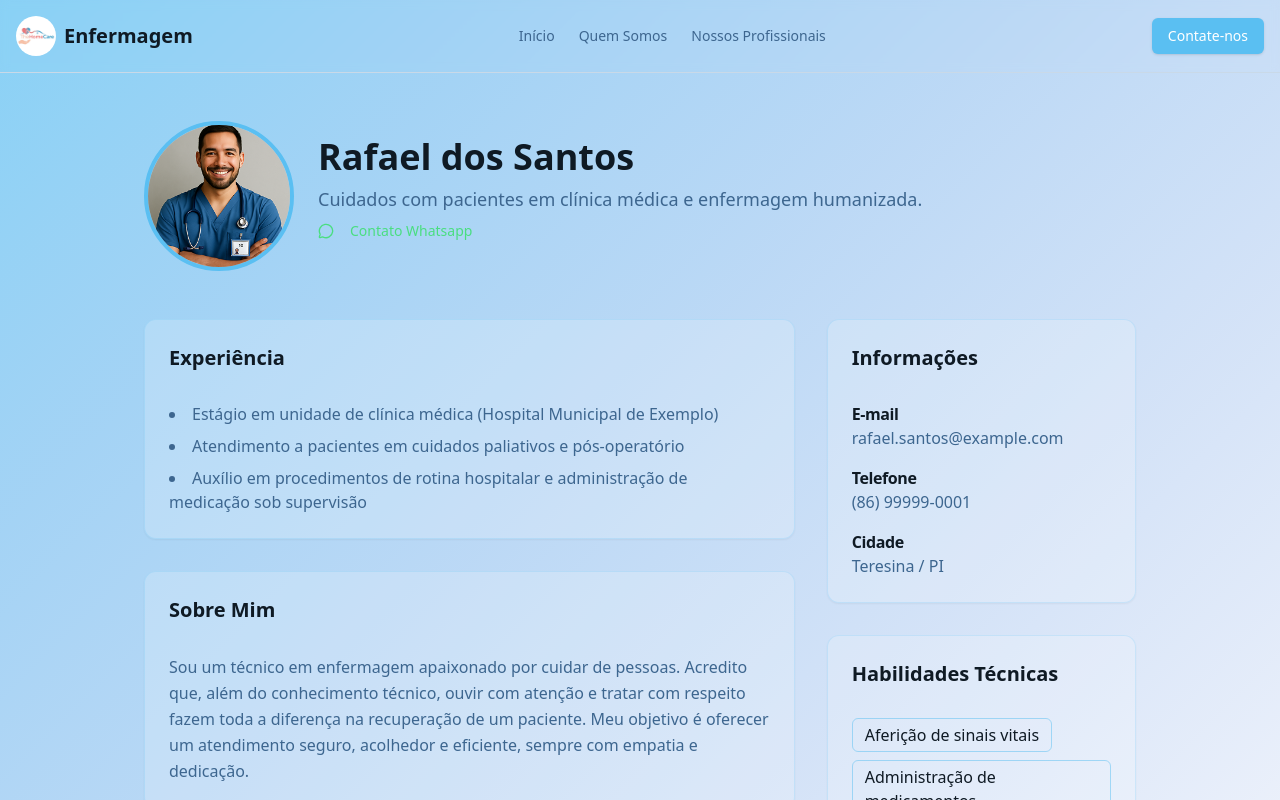
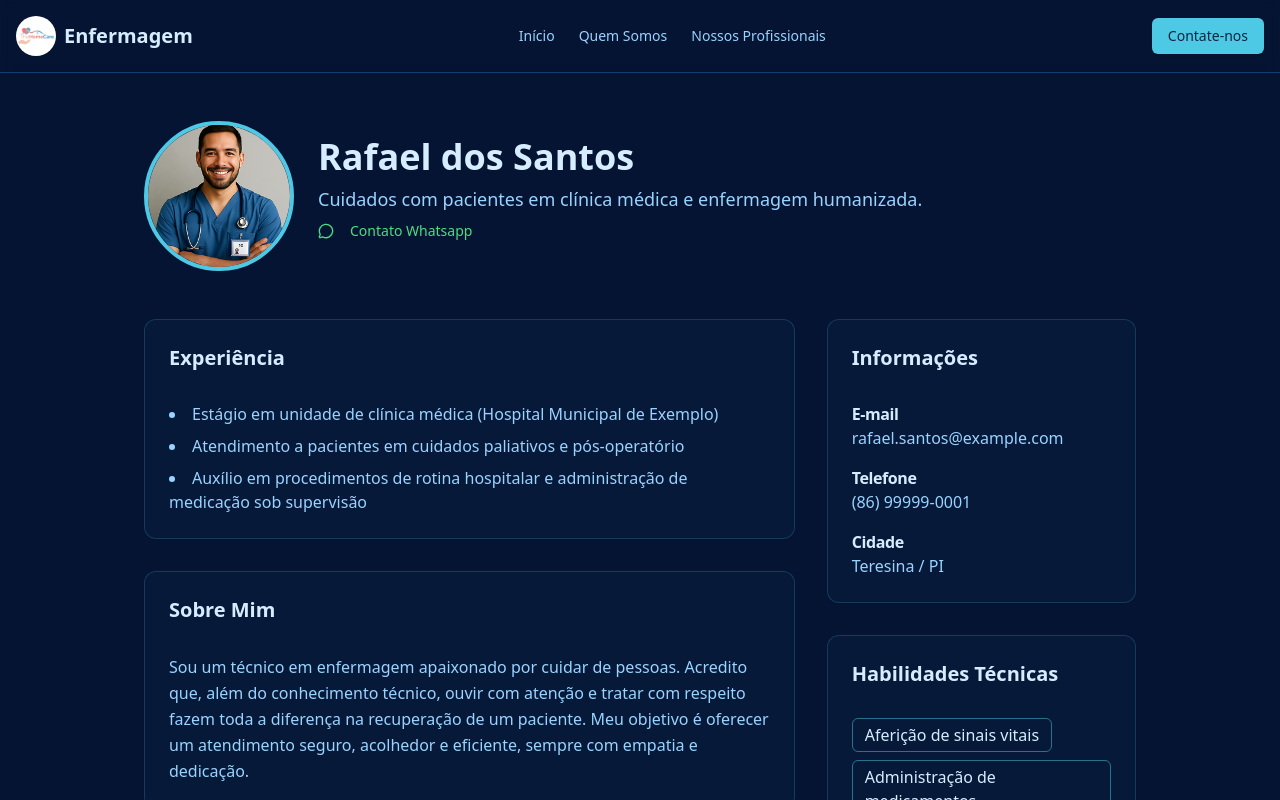
Before and after one commit to Guilhermeprog3/nursing-report, a Next.js app: page /detail/1 in a window 1280 px wide. Shown: the top 800 px of the page. Built offline with nearby package versions, Linux system fonts and the light colour scheme.

Commit message:
fix:mudando paleta de cores

```diff
--- a/src/app/globals.css
+++ b/src/app/globals.css
@@ -4,48 +4,48 @@
 
 @layer base {
   :root {
-    --background: 210 60% 95%;
-    --foreground: 210 40% 10%;
-    --card: 0 0% 100%;
-    --card-foreground: 210 40% 10%;
-    --popover: 0 0% 100%;
-    --popover-foreground: 210 40% 10%;
-    --primary: 200 85% 65%;
-    --primary-foreground: 0 0% 100%;
-    --secondary: 210 50% 92%;
-    --secondary-foreground: 210 40% 10%;
-    --muted: 210 40% 95%;
-    --muted-foreground: 210 40% 40%;
-    --accent: 210 50% 92%;
-    --accent-foreground: 210 40% 10%;
-    --destructive: 0 84% 60%;
-    --destructive-foreground: 0 0% 100%;
-    --border: 210 40% 85%;
-    --input: 210 40% 85%;
-    --ring: 200 85% 65%;
+    --background: 220 83% 11%;
+    --foreground: 206 100% 92%;
+    --card: 212 65% 20%;
+    --card-foreground: 206 100% 92%;
+    --popover: 222 83% 11%;
+    --popover-foreground: 206 100% 92%;
+    --primary: 191 75% 60%;
+    --primary-foreground: 212 65% 15%;
+    --secondary: 212 65% 20%;
+    --secondary-foreground: 191 75% 60%;
+    --muted: 212 65% 20%;
+    --muted-foreground: 206 100% 80%;
+    --accent: 212 65% 25%;
+    --accent-foreground: 206 100% 92%;
+    --destructive: 0 63% 31%;
+    --destructive-foreground: 0 0% 98%;
+    --border: 212 65% 25%;
+    --input: 212 65% 25%;
+    --ring: 191 75% 60%;
     --radius: 0.5rem;
   }
 
   .dark {
-    --background: 210 40% 5%;
-    --foreground: 200 100% 97%;
-    --card: 210 40% 10%;
-    --card-foreground: 200 100% 97%;
-    --popover: 210 40% 5%;
-    --popover-foreground: 200 100% 97%;
-    --primary: 195 78% 51%;
-    --primary-foreground: 210 40% 5%;
-    --secondary: 210 60% 50%;
-    --secondary-foreground: 0 0% 100%;
-    --muted: 210 40% 15%;
-    --muted-foreground: 210 40% 60%;
-    --accent: 210 40% 20%;
-    --accent-foreground: 200 100% 97%;
+    --background: 222 83% 11%;
+    --foreground: 206 100% 92%;
+    --card: 212 65% 20%;
+    --card-foreground: 206 100% 92%;
+    --popover: 222 83% 11%;
+    --popover-foreground: 206 100% 92%;
+    --primary: 191 75% 60%;
+    --primary-foreground: 212 65% 15%;
+    --secondary: 212 65% 20%;
+    --secondary-foreground: 191 75% 60%;
+    --muted: 212 65% 20%;
+    --muted-foreground: 206 100% 80%;
+    --accent: 212 65% 25%;
+    --accent-foreground: 206 100% 92%;
     --destructive: 0 63% 31%;
     --destructive-foreground: 0 0% 98%;
-    --border: 210 40% 20%;
-    --input: 210 40% 20%;
-    --ring: 195 78% 51%;
+    --border: 212 65% 25%;
+    --input: 212 65% 25%;
+    --ring: 191 75% 60%;
   }
 }
 
@@ -54,8 +54,6 @@
     @apply border-border;
   }
   body {
-    @apply bg-body-gradient text-foreground;
-    background-attachment: fixed;
-    min-height: 100vh;
+    @apply bg-background text-foreground;
   }
 }
--- a/tailwind.config.ts
+++ b/tailwind.config.ts
@@ -3,12 +3,11 @@ import type { Config } from "tailwindcss"
 const config = {
   darkMode: "class",
   content: [
-    "./pages/**/*.{ts,tsx}",
-    "./components/**/*.{ts,tsx}",
-    "./app/**/*.{ts,tsx}",
-    "./src/**/*.{ts,tsx}",
-    "*.{js,ts,jsx,tsx,mdx}",
-  ],
+    './pages/**/*.{ts,tsx}',
+    './components/**/*.{ts,tsx}',
+    './app/**/*.{ts,tsx}',
+    './src/**/*.{ts,tsx}',
+	],
   prefix: "",
   theme: {
     container: {
@@ -20,8 +19,7 @@ const config = {
     },
     extend: {
       backgroundImage: {
-        "body-gradient":
-          "linear-gradient(135deg, hsl(200 85% 75%) 0%, hsl(205 80% 80%) 25%, hsl(210 75% 85%) 50%, hsl(215 70% 90%) 75%, hsl(220 65% 95%) 100%)",
+        'body-gradient': 'linear-gradient(to bottom, hsl(206 90% 75%), hsl(210 40% 95%))',
       },
       colors: {
         border: "hsl(var(--border))",
```
